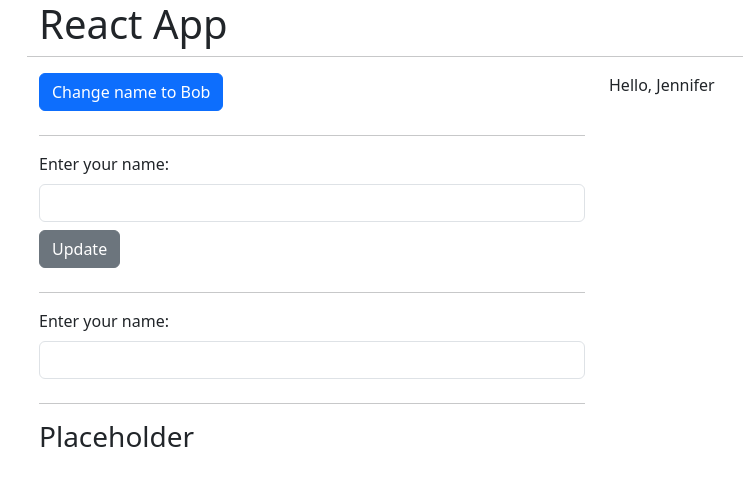
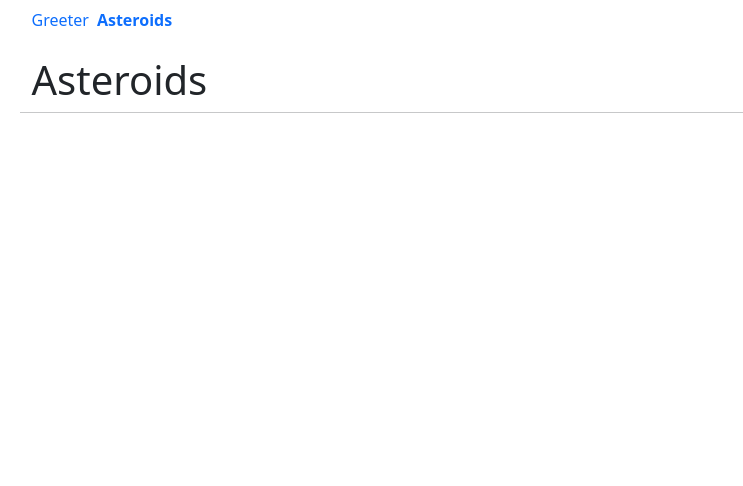
Before and after one commit to speedingplanet/react-typescript-2026-06, a React (Vite) app: page /asteroids in a window 1280 px wide. Shown: the top 486 px of the page, without its empty margins (43-786 px from the left). Built offline with nearby package versions, Linux system fonts and the light colour scheme.

Commit message:
Greeters and asteroids

```diff
--- /dev/null
+++ b/src/App.css
@@ -0,0 +1,16 @@
+/* Prevents annoying adjustments when the scrollbar is displayed */
+html {
+	scrollbar-gutter: stable;
+}
+
+.nav-item a {
+	text-decoration: none;
+}
+
+.nav-item a.active {
+	font-weight: bold;
+}
+
+.main {
+	width: 100%;
+}
--- a/src/App.tsx
+++ b/src/App.tsx
@@ -1,103 +1,31 @@
-import { useState } from 'react';
-import Greeter from './interactive-greeter/Greeter';
+import { NavLink, Route, Routes } from 'react-router';
+import { GreeterContainer } from './interactive-greeter/GreeterContainer';
+import AsteroidsContainer from './asteroids/AsteroidsContainer';
+import './App.css';
 
 function App() {
-	// const [value, setter] = useState(initialState)
-	const [inputFirstName, setInputFirstName] = useState('Jennifer');
-
-	function handleButtonClick() {
-		console.log('You clicked on the button.');
-		setInputFirstName('Bob');
-	}
-
-	function handleButtonUpdate() {
-		let formField = document.querySelector('#button-update') as HTMLInputElement;
-
-		if (formField !== null) {
-			setInputFirstName(formField.value);
-		}
-	}
-
-	function handleFormInput(event: React.ChangeEvent<HTMLInputElement>) {
-		console.log(`You entered ${event.target.value}`);
-		setInputFirstName(event.target.value);
-	}
-
 	return (
 		<main className="container">
-			<header className="row">
-				<h1>React App</h1>
-				<hr />
-			</header>
-			<section className="row">
-				{/* .col>.row*4>.col>h3{Placeholder} */}
-				<div className="col">
-					<div className="row">
-						<div className="col mb-2">
-							{/* button.btn.btn-primary */}
-							<button
-								className="btn btn-primary"
-								onClick={handleButtonClick}
-							>
-								Change name to Bob
-							</button>
-						</div>
-					</div>
-					<hr />
-					<div className="row">
-						<div className="col mb-2">
-							{/* label.form-label+input:text#button-input */}
-							<label
-								htmlFor="button-update"
-								className="form-label"
-							>
-								Enter your name:
-							</label>
-							<input
-								type="text"
-								name="buttonUpdate"
-								id="button-update"
-								className="form-control"
-							/>
-							<div className="mt-2">
-								<button
-									className="btn btn-secondary"
-									onClick={handleButtonUpdate}
-								>
-									Update
-								</button>
-							</div>
-						</div>
-					</div>
-					<hr />
-					<div className="row">
-						<div className="col mb-2">
-							<label
-								htmlFor="dynamic-input"
-								className="form-label"
-							>
-								Enter your name:
-							</label>
-							<input
-								type="text"
-								name="dynamicInput"
-								id="dynamic-input"
-								className="form-control"
-								onChange={handleFormInput}
-							/>
-						</div>
-					</div>
-					<hr />
-					<div className="row">
-						<div className="col">
-							<h3>Placeholder</h3>
-						</div>
-					</div>
-				</div>
-				<div className="col">
-					<Greeter firstName={inputFirstName}></Greeter>
-				</div>
-			</section>
+			<nav className="navbar">
+				<ul className="list-inline">
+					<li className="nav-item list-inline-item">
+						<NavLink to="/greeter">Greeter</NavLink>
+					</li>
+					<li className="nav-item list-inline-item">
+						<NavLink to="/asteroids">Asteroids</NavLink>
+					</li>
+				</ul>
+			</nav>
+			<Routes>
+				<Route
+					path="/greeter"
+					element={<GreeterContainer />}
+				/>
+				<Route
+					path="/asteroids"
+					element={<AsteroidsContainer />}
+				/>
+			</Routes>
 		</main>
 	);
 }
--- /dev/null
+++ b/src/asteroids/AsteroidsContainer.tsx
@@ -0,0 +1,11 @@
+const AsteroidsContainer = () => {
+	return (
+		<>
+			<header className="row">
+				<h1>Asteroids</h1>
+				<hr />
+			</header>
+		</>
+	);
+};
+export default AsteroidsContainer;
--- /dev/null
+++ b/src/interactive-greeter/GreeterContainer.tsx
@@ -0,0 +1,103 @@
+import { useState } from 'react';
+import Greeter from './Greeter';
+
+export const GreeterContainer = () => {
+	// const [value, setter] = useState(initialState)
+	const [inputFirstName, setInputFirstName] = useState('Jennifer');
+
+	function handleButtonClick() {
+		console.log('You clicked on the button.');
+		setInputFirstName('Bob');
+	}
+
+	function handleButtonUpdate() {
+		let formField = document.querySelector('#button-update') as HTMLInputElement;
+
+		if (formField !== null) {
+			setInputFirstName(formField.value);
+		}
+	}
+
+	function handleFormInput(event: React.ChangeEvent<HTMLInputElement>) {
+		console.log(`You entered ${event.target.value}`);
+		setInputFirstName(event.target.value);
+	}
+
+	return (
+		<>
+			<header className="row">
+				<h1>Greeter</h1>
+				<hr />
+			</header>
+			<section className="row">
+				{/* .col>.row*4>.col>h3{Placeholder} */}
+				<div className="col">
+					<div className="row">
+						<div className="col mb-2">
+							{/* button.btn.btn-primary */}
+							<button
+								className="btn btn-primary"
+								onClick={handleButtonClick}
+							>
+								Change name to Bob
+							</button>
+						</div>
+					</div>
+					<hr />
+					<div className="row">
+						<div className="col mb-2">
+							{/* label.form-label+input:text#button-input */}
+							<label
+								htmlFor="button-update"
+								className="form-label"
+							>
+								Enter your name:
+							</label>
+							<input
+								type="text"
+								name="buttonUpdate"
+								id="button-update"
+								className="form-control"
+							/>
+							<div className="mt-2">
+								<button
+									className="btn btn-secondary"
+									onClick={handleButtonUpdate}
+								>
+									Update
+								</button>
+							</div>
+						</div>
+					</div>
+					<hr />
+					<div className="row">
+						<div className="col mb-2">
+							<label
+								htmlFor="dynamic-input"
+								className="form-label"
+							>
+								Enter your name:
+							</label>
+							<input
+								type="text"
+								name="dynamicInput"
+								id="dynamic-input"
+								className="form-control"
+								onChange={handleFormInput}
+							/>
+						</div>
+					</div>
+					<hr />
+					<div className="row">
+						<div className="col">
+							<h3>Placeholder</h3>
+						</div>
+					</div>
+				</div>
+				<div className="col">
+					<Greeter firstName={inputFirstName}></Greeter>
+				</div>
+			</section>
+		</>
+	);
+};
--- a/src/main.tsx
+++ b/src/main.tsx
@@ -1,9 +1,12 @@
 import { StrictMode } from 'react';
 import { createRoot } from 'react-dom/client';
 import App from './App.tsx';
+import { BrowserRouter } from 'react-router';
 
 createRoot(document.getElementById('root')!).render(
 	<StrictMode>
-		<App />
+		<BrowserRouter>
+			<App />
+		</BrowserRouter>
 	</StrictMode>
 );
```
